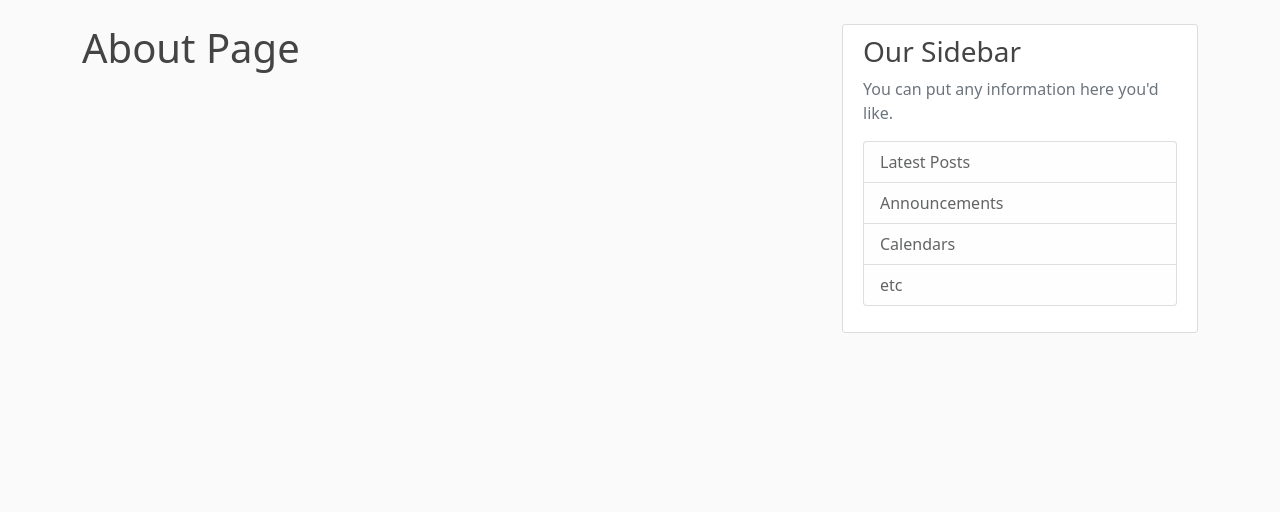
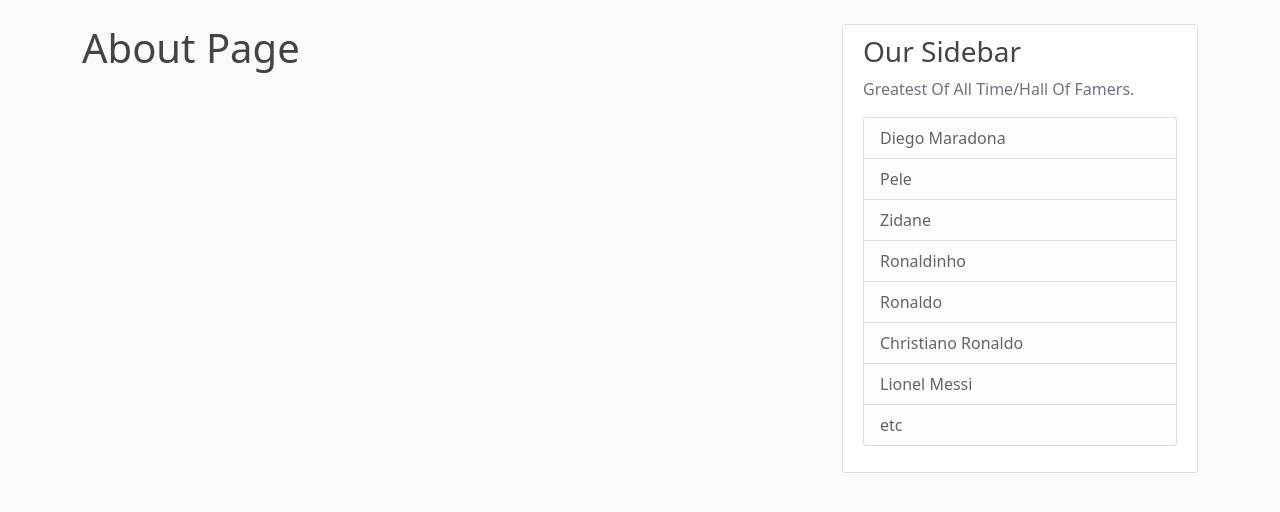
Before and after one commit to will-me-me/Football-Blog-Post, a Flask app: page /about in a window 1280 px wide. Shown: the part 56-568 px from the top of the page. Run offline with Flask 2, Linux system fonts and the light colour scheme.

Commit message:
added and changed some information on the sidebar

```diff
--- a/footballblog/templates/layout.html
+++ b/footballblog/templates/layout.html
@@ -72,12 +72,17 @@
             <div class="col-md-4">
                 <div class="content-section">
                     <h3>Our Sidebar</h3>
-                    <p class='text-muted'>You can put any information here you'd like.
+                    <p class='text-muted'>Greatest Of All Time/Hall Of Famers.
                     <ul class="list-group">
-                        <li class="list-group-item list-group-item-light">Latest Posts</li>
-                        <li class="list-group-item list-group-item-light">Announcements</li>
-                        <li class="list-group-item list-group-item-light">Calendars</li>
+                        <li class="list-group-item list-group-item-light">Diego Maradona</li>
+                        <li class="list-group-item list-group-item-light">Pele</li>
+                        <li class="list-group-item list-group-item-light">Zidane</li>
+                        <li class="list-group-item list-group-item-light">Ronaldinho</li>
+                        <li class="list-group-item list-group-item-light">Ronaldo</li>
+                        <li class="list-group-item list-group-item-light">Christiano Ronaldo</li>
+                        <li class="list-group-item list-group-item-light">Lionel Messi</li>
                         <li class="list-group-item list-group-item-light">etc</li>
+
                     </ul>
                     </p>
                 </div>
```
